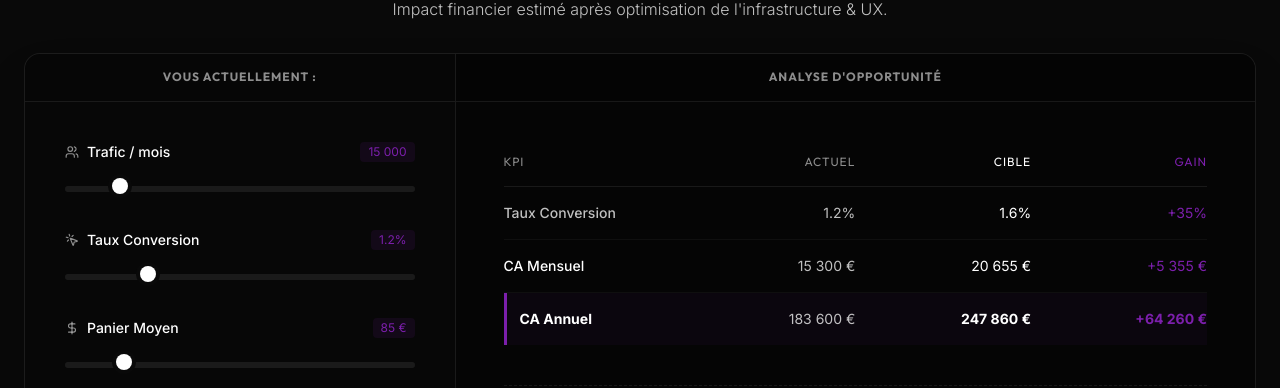
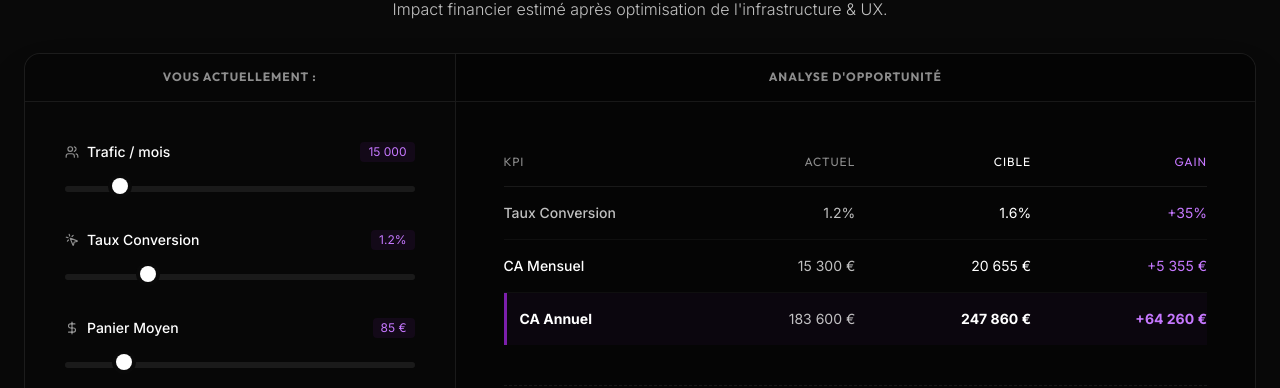
Before and after one commit to APPE-CORE/klaayn, a Next.js app: page / in a window 1280 px wide. Shown: the part 1017-1405 px from the top of the page. Built offline with nearby package versions, Linux system fonts and the light colour scheme.

Commit message:
fix: application de text-brand pour lisibilité WCAG avec maintien du fond translucide

```diff
--- a/src/components/sections/Metrics.tsx
+++ b/src/components/sections/Metrics.tsx
@@ -123,7 +123,7 @@ export default function RoiSimulator() {
                                 <label className="text-[var(--color-txt-main)] font-medium flex items-center gap-2">
                                     <Users size={14} className="text-[var(--color-txt-dim)]" /> Trafic / mois
                                 </label>
-                                <span className="font-mono text-[var(--color-brand)] bg-[var(--color-brand)]/10 px-2 py-0.5 rounded text-xs">
+                                <span className="font-mono text-[var(--color-txt-brand)] bg-[var(--color-brand)]/10 px-2 py-0.5 rounded text-xs">
                                     <NumberFmt value={traffic} />
                                 </span>
                             </div>
@@ -140,7 +140,7 @@ export default function RoiSimulator() {
                                 <label className="text-[var(--color-txt-main)] font-medium flex items-center gap-2">
                                     <MousePointerClick size={14} className="text-[var(--color-txt-dim)]" /> Taux Conversion
                                 </label>
-                                <span className="font-mono text-[var(--color-brand)] bg-[var(--color-brand)]/10 px-2 py-0.5 rounded text-xs">
+                                <span className="font-mono text-[var(--color-txt-brand)] bg-[var(--color-brand)]/10 px-2 py-0.5 rounded text-xs">
                                     {conversion}%
                                 </span>
                             </div>
@@ -157,7 +157,7 @@ export default function RoiSimulator() {
                                 <label className="text-[var(--color-txt-main)] font-medium flex items-center gap-2">
                                     <DollarSign size={14} className="text-[var(--color-txt-dim)]" /> Panier Moyen
                                 </label>
-                                <span className="font-mono text-[var(--color-brand)] bg-[var(--color-brand)]/10 px-2 py-0.5 rounded text-xs">
+                                <span className="font-mono text-[var(--color-txt-brand)] bg-[var(--color-brand)]/10 px-2 py-0.5 rounded text-xs">
                                     {aov} €
                                 </span>
                             </div>
@@ -194,7 +194,7 @@ export default function RoiSimulator() {
                             <div className="col-span-1 text-label-tech">KPI</div>
                             <div className="col-span-1 text-right text-label-tech">Actuel</div>
                             <div className="col-span-1 text-right text-label-tech text-[var(--color-txt-main)]">Cible</div>
-                            <div className="col-span-1 text-right text-label-tech text-[var(--color-brand)]">Gain</div>
+                            <div className="col-span-1 text-right text-label-tech text-[var(--color-txt-brand)]">Gain</div>
                         </div>
 
                         {/* Ligne 1 : Conversion */}
@@ -202,7 +202,7 @@ export default function RoiSimulator() {
                             <div className="col-span-1 font-medium text-[var(--color-txt-muted)] truncate pr-2">Taux Conversion</div>
                             <div className="col-span-1 text-right font-mono text-[var(--color-txt-muted)]">{conversion}%</div>
                             <div className="col-span-1 text-right font-mono text-[var(--color-txt-main)]">{stats.newConversion.toFixed(1)}%</div>
-                            <div className="col-span-1 text-right font-mono text-[var(--color-brand)]">+35%</div>
+                            <div className="col-span-1 text-right font-mono text-[var(--color-txt-brand)]">+35%</div>
                         </div>
 
                         {/* Ligne 2 : Revenu Mensuel */}
@@ -214,7 +214,7 @@ export default function RoiSimulator() {
                             <div className="col-span-1 text-right font-mono text-[var(--color-txt-main)]">
                                 <Money value={stats.projectedMonthly} />
                             </div>
-                            <div className="col-span-1 text-right font-mono text-[var(--color-brand)]">
+                            <div className="col-span-1 text-right font-mono text-[var(--color-txt-brand)]">
                                 +<Money value={stats.gainMonthly} />
                             </div>
                         </div>
@@ -231,7 +231,7 @@ export default function RoiSimulator() {
                             <div className="col-span-1 text-right font-mono text-[var(--color-txt-main)] font-bold">
                                 <Money value={stats.projectedYearly} />
                             </div>
-                            <div className="col-span-1 text-right font-mono text-[var(--color-brand)] font-bold">
+                            <div className="col-span-1 text-right font-mono text-[var(--color-txt-brand)] font-bold">
                                 +<Money value={stats.gainYearly} />
                             </div>
                         </div>
```
